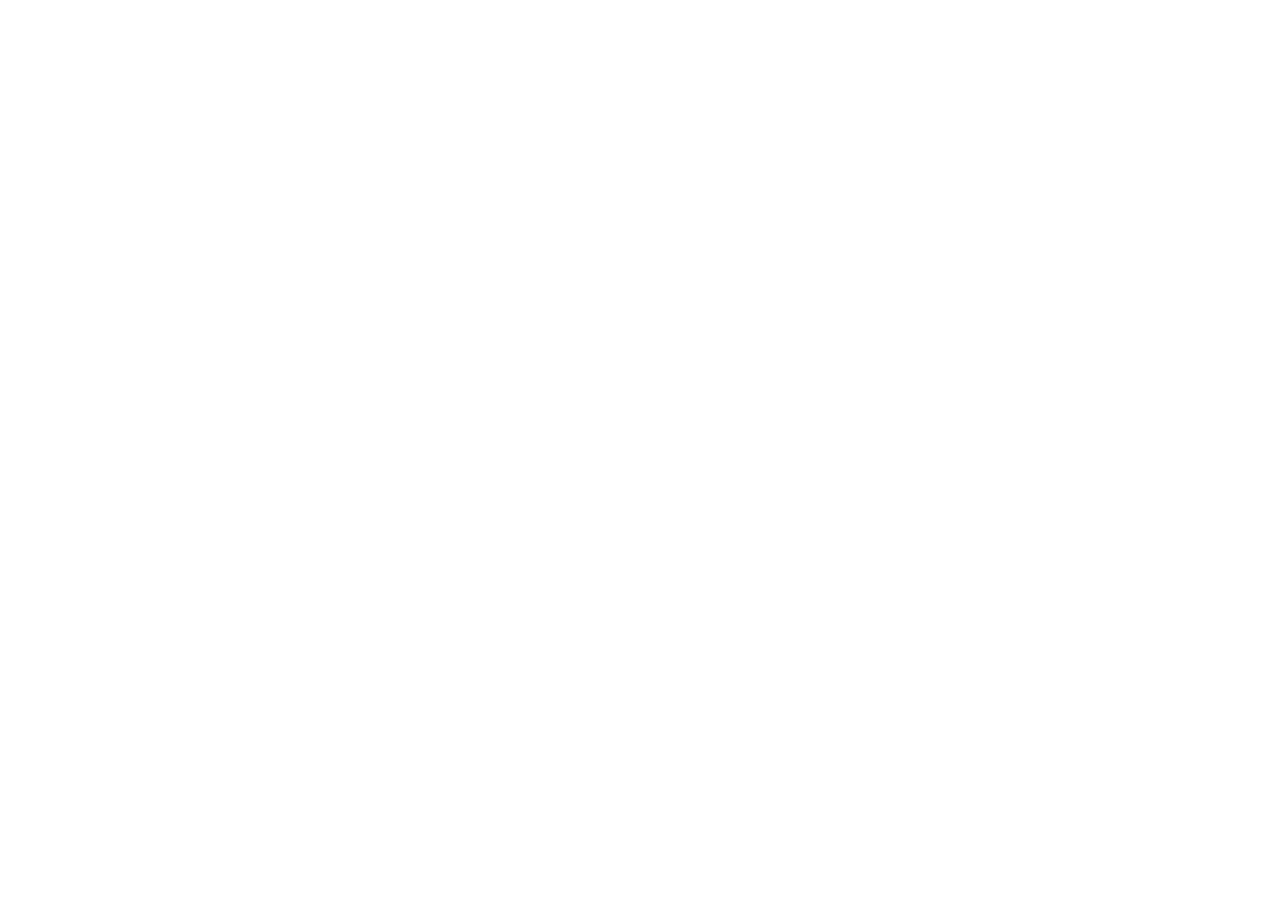
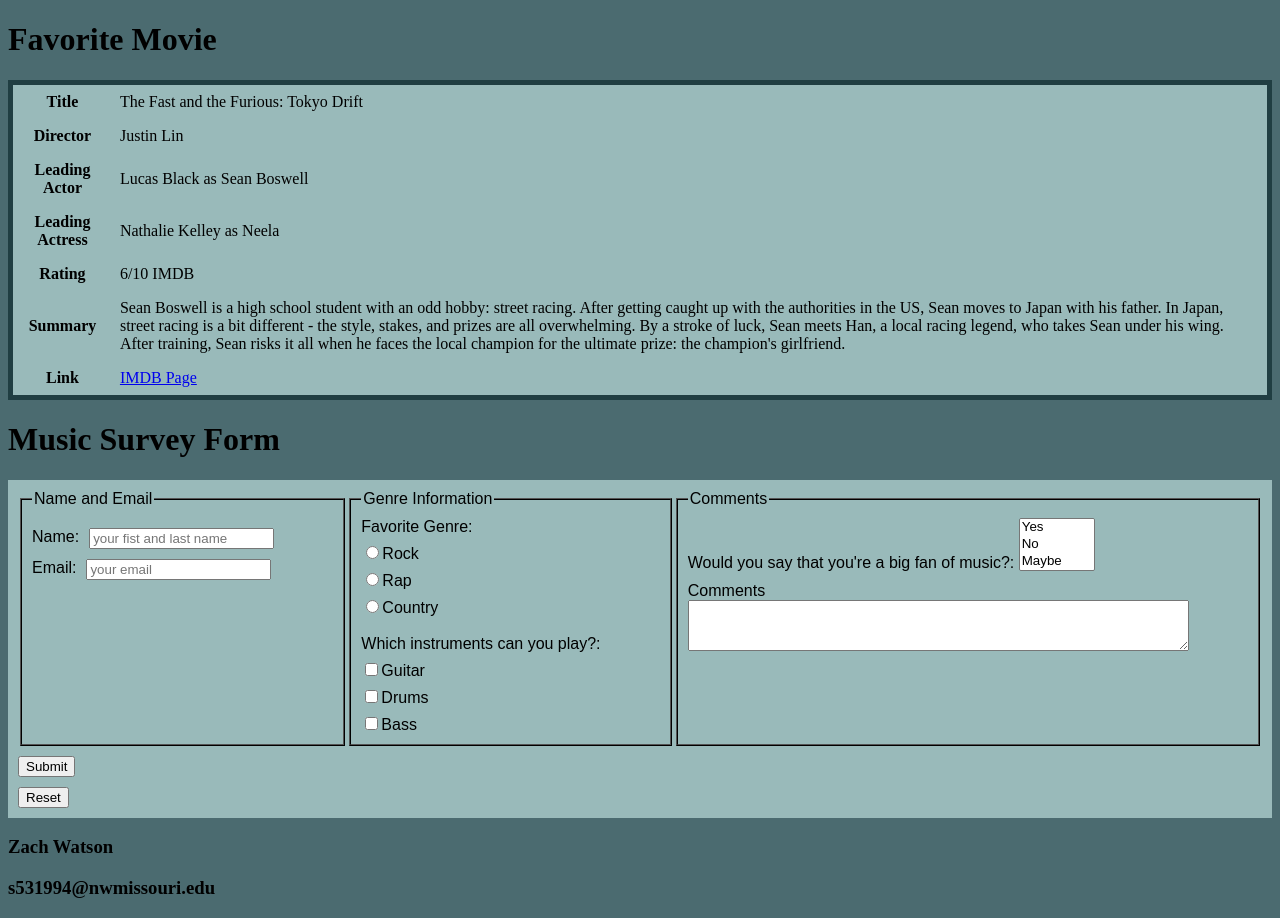
Before and after one commit to 44334-f19/ch8-9handsonexercise-zachariahwatson, a plain HTML site: page index.html in a window 1280 px wide. Before the commit the page ends 800 px from the top, so only its background shows below. Drawn offline with Linux system fonts and the light colour scheme.

Commit message:
Created movie table and music survey form

```diff
--- a/index.html
+++ b/index.html
@@ -1,13 +1,155 @@
 <!DOCTYPE html>
 <html lang="en">
 	<head>
-		<title>LASTNAME Chapter8-9HandsOnExercise</title>
+		<title>Watson Chapter8-9HandsOnExercise</title>
 		<meta charset="utf-8">
 		<style>
+			body {
+				background-color: #4b6b70;
+			}
+            table {
+                margin: auto;
+                border: 5px solid #203e42;
+                border-spacing: 0px;
+				background-color: #99baba;
+            }
+            td, th {
+                padding: 0.5em;
+            }
+            caption {
+                font-size: 1.2em;
+            }
+            #wrapper {
+                display: grid;
+            }
+            form {
+                background-color: #99baba;
+                font-family: Arial, sans-serif;
+                padding: 10px;
+                min-width: 400px;
+            }
+            fieldset {
+                border: 2px ridge #000;
+                padding: 10px;
+            }
+            label {
+                float: left;
+                width: auto;
+                text-align: right;
+                padding-right: 10px;
+                clear: left;
+                margin-top: 10px;
+            }
+            input, textarea {
+                margin-top: 10px;
+                display: block;
+            }
+            #nameEmail {
+                grid-column: 1/2;
+            }
+            #genreInfo {
+                grid-column: 2/3;
+            }
+            #comments {
+                grid-column: 3/3;
+            }
+            input[type="radio"], input[type="checkbox"] {
+                display: inline;
+            }
+			@media only screen and (max-width: 768px) {
+				#nameEmail {
+                	grid-row: 1/2;
+					grid-column: 1/3;
+            	}
+            	#genreInfo {
+                	grid-row: 2/3;
+					grid-column: 1/3;
+            	}
+            	#comments {
+                	grid-row: 3/3;
+					grid-column: 1/3;
+            	}
 
+			}
 		</style>
 	</head>
 <body>
+    <table>
+        <h1>Favorite Movie</h1>
+        <tbody>
+            <tr>
+                <th headers="time">Title</th>
+                <td headers="m">The Fast and the Furious: Tokyo Drift</td>
+            </tr>
+            <tr>
+                <th headers="time">Director</th>
+                <td headers="m">Justin Lin</td>
+			</tr>
+			<tr>
+                <th headers="time">Leading Actor</th>
+                <td headers="m">Lucas Black as Sean Boswell</td>
+			</tr>
+			<tr>
+                <th headers="time">Leading Actress</th>
+                <td headers="m">Nathalie Kelley as Neela</td>
+			</tr>
+			<tr>
+                <th headers="time">Rating</th>
+                <td headers="m">6/10 IMDB</td>
+			</tr>
+			<tr>
+                <th headers="time">Summary</th>
+                <td headers="m">Sean Boswell is a high school student with an odd hobby: street racing.
+					After getting caught up with the authorities in the US, Sean moves to Japan with his father.
+					In Japan, street racing is a bit different - the style, stakes, and prizes are all overwhelming.
+					By a stroke of luck, Sean meets Han, a local racing legend, who takes Sean under his wing.
+					After training, Sean risks it all when he faces the local champion for the ultimate prize: the champion's girlfriend.</td>
+			</tr>
+			<tr>
+                <th headers="time">Link</th>
+                <td headers="m"><a href="https://www.imdb.com/title/tt0463985/" target="_blank">IMDB Page</a></td>
+            </tr>
+        </tbody>
+    </table>
+	<h1>Music Survey Form</h1>
+		<form>
+        	<div id="wrapper">
+				<fieldset id="nameEmail">
+					<legend>Name and Email</legend>
+					<label for="myName">Name:</label>
+					<input type="text" name="myName" id="myName" placeholder="your fist and last name">
+					<label for="myEmail">Email:</label>
+					<input type="text" name="myEmail" id="myEmail" placeholder="your email">
+				</fieldset>
+				<fieldset id="genreInfo">
+					<legend>Genre Information</legend>
+					Favorite Genre:<br>
+					<input type="radio" name="myGenre" id="Rock" value="Rock">Rock<br>
+					<input type="radio" name="myGenre" id="Rap" value="Rap">Rap<br>
+					<input type="radio" name="myGenre" id="Country" value="Country">Country<br><br>
 
+					Which instruments can you play?:<br>
+					<input type="checkbox" name="myInst" id="Guitar" value="Guitar">Guitar<br>
+					<input type="checkbox" name="myInst" id="Drums" value="Drums">Drums<br>
+					<input type="checkbox" name="myInst" id="Bass" value="Bass">Bass<br>
+				</fieldset>
+				<fieldset id="comments">
+					Would you say that you're a big fan of music?:
+					<select size="3" name="music" id="music">
+						<option value="Yes">Yes</option>
+						<option value="No">No</option>
+						<option value="No">Maybe</option>
+						<option value="No">I don't know</option>
+					</select><br>
+					<legend>Comments</legend>
+					<label for="myComments">Comments</label>
+					<textarea name="myComments" id="myComments" rows="3" cols="60"></textarea>
+				</fieldset>
+			</div>
+			<input id="mySubmit" type="submit" value="Submit">
+			<input id="myReset" type="reset" value="Reset">
+		</form>
+		<h3>Zach Watson</h3>
+		<h3>s531994@nwmissouri.edu</h3>
 </body>
 </html>
```
